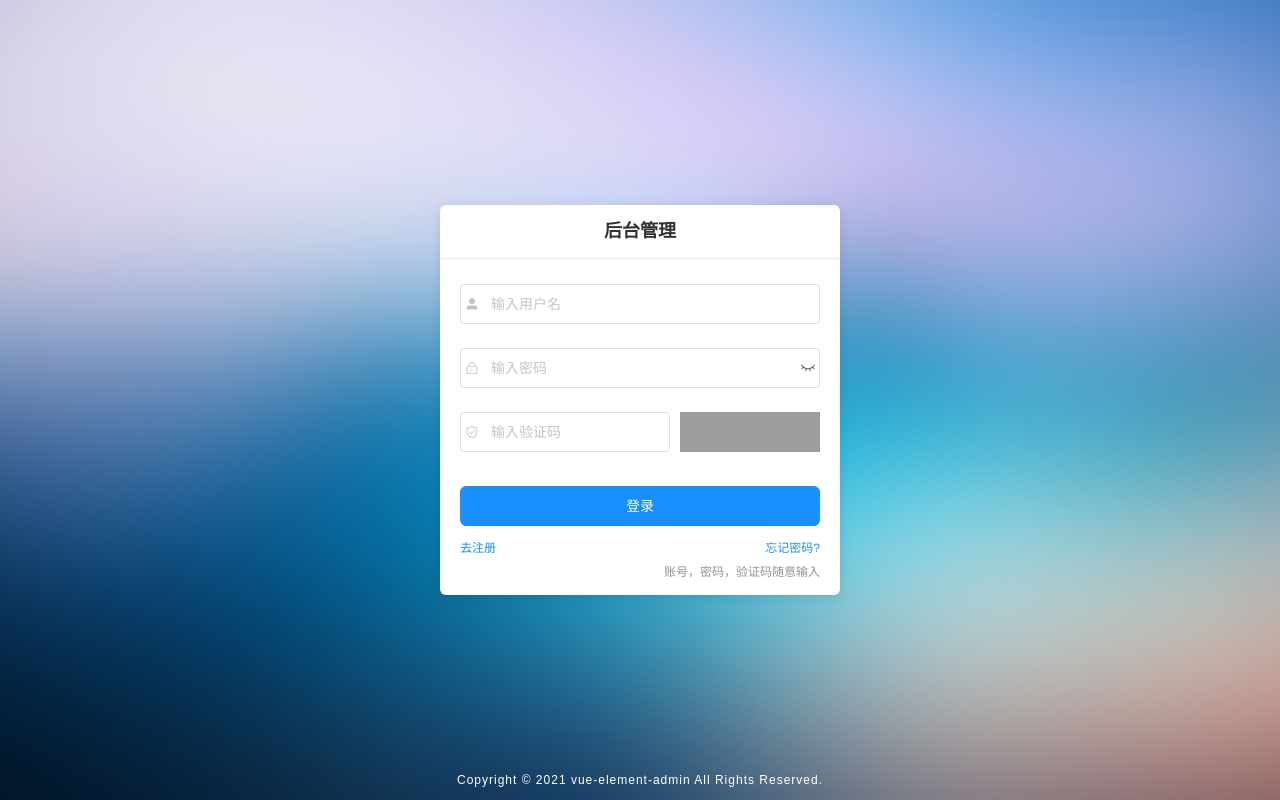
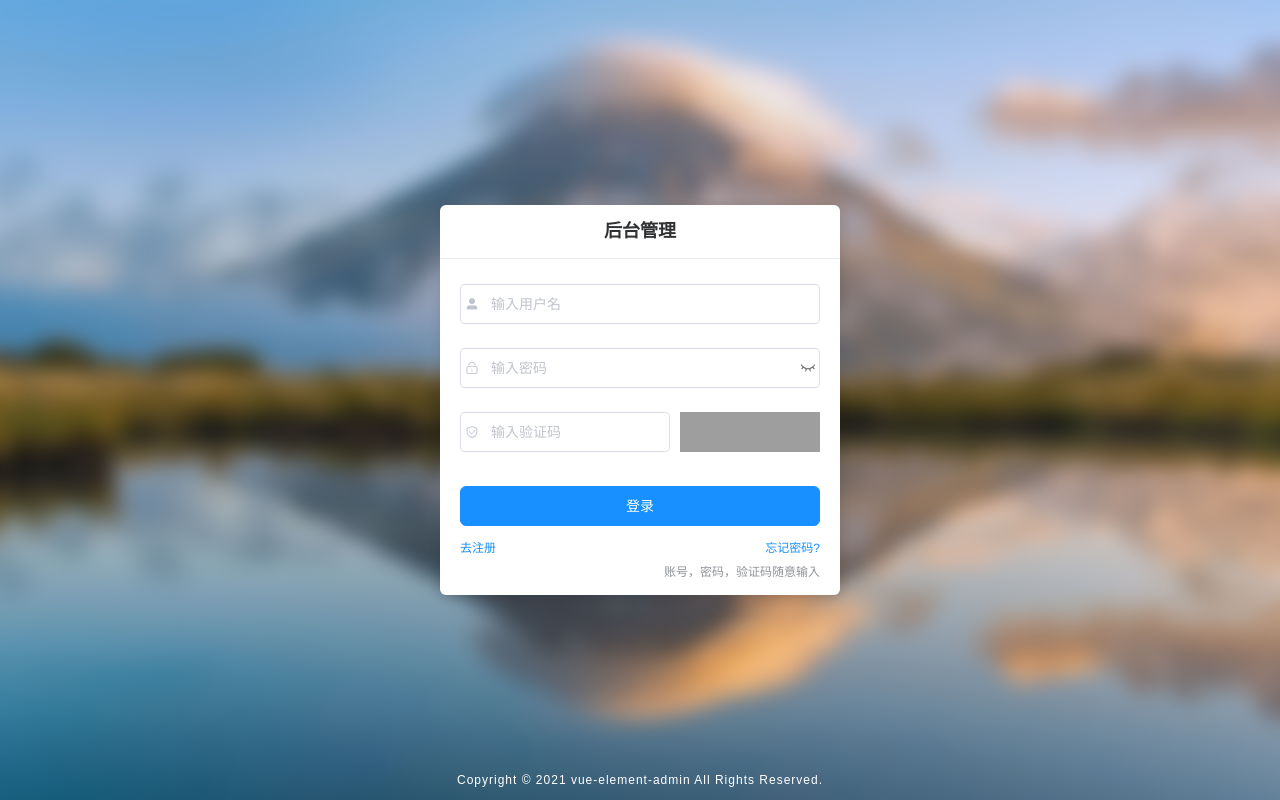
Before and after one commit to qq575792372/el-admin-pro, a Vue app: page /login in a window 1280 px wide. Built offline with nearby package versions, Linux system fonts and the light colour scheme; grey boxes are pictures that could not be loaded.

Commit message:
添加登录模糊图片

```diff
--- a/src/views/login/index.vue
+++ b/src/views/login/index.vue
@@ -275,7 +275,7 @@ export default {
   // 背景图片，加入高斯模糊
   .login-bg {
     position: absolute;
-    background: url("../../assets/login_bg.jpg") no-repeat;
+    background: url("../../assets/login_bg_1.jpg") no-repeat;
     background-size: cover;
     background-attachment: fixed;
     background-position: center;
```
